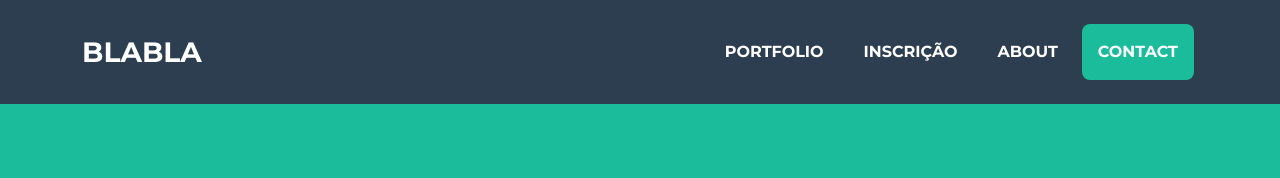
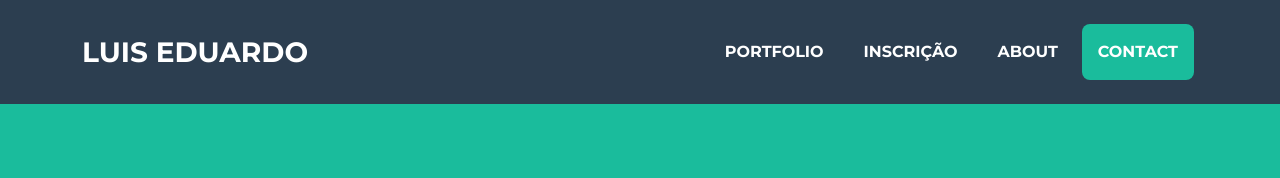
Before and after one commit to LuisMoraes7/frontend, a plain HTML site: page index.html in a window 1280 px wide. Shown: the top 178 px of the page. Drawn offline with nearby package versions, Linux system fonts and the light colour scheme.

Commit message:
atualizando dados!

```diff
--- a/index.html
+++ b/index.html
@@ -20,7 +20,7 @@
         <!-- Navigation-->
         <nav class="navbar navbar-expand-lg bg-secondary text-uppercase fixed-top" id="mainNav">
             <div class="container">
-                <a class="navbar-brand" href="#page-top">blabla</a>
+                <a class="navbar-brand" href="#page-top">luis eduardo</a>
                 <button class="navbar-toggler text-uppercase font-weight-bold bg-primary text-white rounded" type="button" data-bs-toggle="collapse" data-bs-target="#navbarResponsive" aria-controls="navbarResponsive" aria-expanded="false" aria-label="Toggle navigation">
                     Menu
                     <i class="fas fa-bars"></i>
```
Also changed, not shown: arquivo1.txt (added), arquivo2.txt (added), 1 other file.
